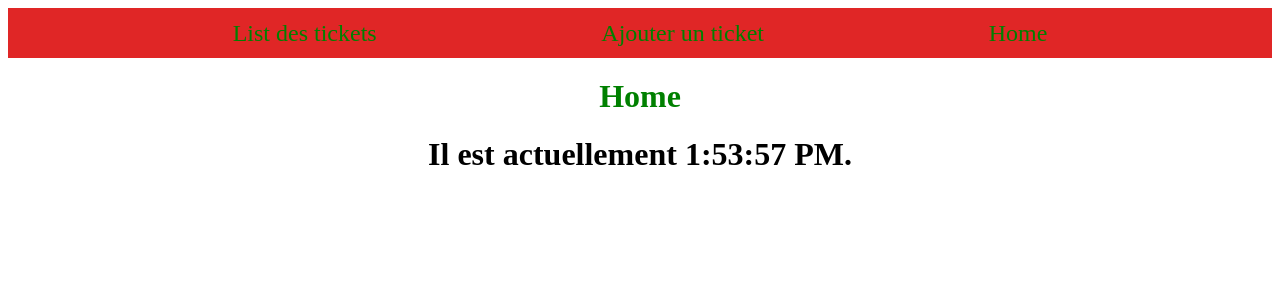
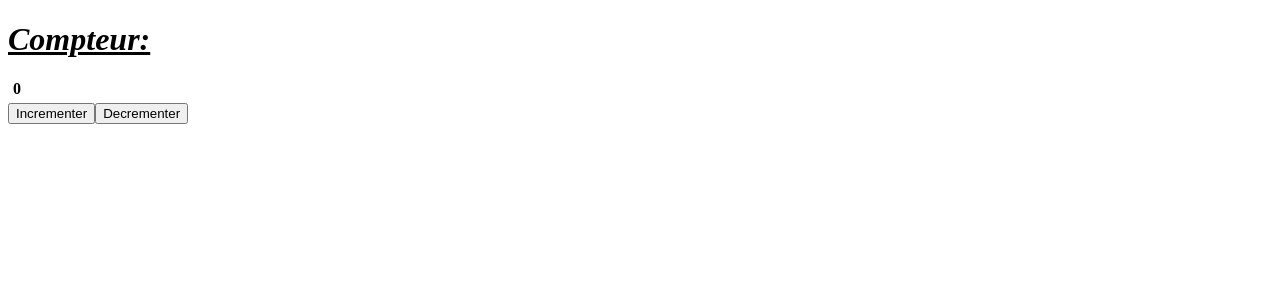
Before and after one commit to SIMO-257/REACT, a React (Vite) app: page / in a window 1280 px wide. Shown: the top 300 px of the page. Built offline with nearby package versions, Linux system fonts and the light colour scheme; data requests are answered from the project's data file.

Commit message:
Redux toolkit + compteur tp

```diff
--- a/src/APP_API .jsx
+++ b/src/APP_API .jsx
@@ -4,8 +4,8 @@ import axios from "axios";
 import TicketList from "./Controle 2/TicketList";
 import AddTicktForm from "./Controle 2/AddTicketForm";
 import TicktDetails from "./Controle 2/TicketDetails";
-import Nav from "./Nav";
-import Home from "./Home";
+import Nav from "./Controle 2/Nav";
+import Home from "./Controle 2/Home";
 import { Route,Routes,BrowserRouter} from "react-router-dom";
 
 
--- /dev/null
+++ b/src/App2.jsx
@@ -0,0 +1,8 @@
+import Compteur from "./Compteur";
+export default function App2() {
+
+    return (<>
+        <Compteur />
+    </>)
+
+}
--- /dev/null
+++ b/src/Compteur.jsx
@@ -0,0 +1,22 @@
+import { useDispatch, useSelector } from "react-redux";
+import { Incrementer, Decrementer } from "./reducer";
+export default function Compteur() {
+
+    const dispatch = useDispatch();
+    const Compt = useSelector((state) => state.Compteur)
+
+
+    return (<>
+
+        <h1>
+            <i>
+                <u>Compteur:</u>
+            </i>
+        </h1>
+        <h4>{Compt}</h4>
+        <button onClick={() => dispatch(Incrementer(1))}>Incrementer</button>
+        <button onClick={() => dispatch(Decrementer(1))}>Decrementer</button>
+
+
+    </>)
+}
--- a/src/main.jsx
+++ b/src/main.jsx
@@ -12,13 +12,14 @@ import './CSS/Controle.css';
 
 
 // import App from './App.jsx'
-import APP_API from './APP_API ';
+// mport APP_API from './APP_API ';
+import App2 from './App2';
 // import AppExamen from './AppExamen.jsx';
 
 
 
 createRoot(document.getElementById('root')).render(
   <Provider store={store}>
-    <APP_API/>
+    <App2/>
   </Provider>,
 )
--- a/src/reducer.js
+++ b/src/reducer.js
@@ -1,4 +1,39 @@
-const initialState = {
+import { createSlice } from "@reduxjs/toolkit";
+
+const ticketsSlice = createSlice({
+    name: "tickets",
+    initialState: [],
+    reducers: {
+        Ajouter(state, action) {
+            state.push(action.payload)
+        },
+        Supprimer(state, action) {
+            return state.filter(t => t.id != action.payload)
+        },
+        Modifier(state, action) {
+            return state.map(t => t.id == action.payload.id ? action.payload : t)
+        }
+    }
+
+})
+
+const compteurSlice = createSlice({
+    name: "Compteur",
+    initialState: 0,
+    reducers: {
+        Incrementer(state, action) {
+            return (state += action.payload)
+        },
+        Decrementer(state, action) {
+            return (state -= action.payload)
+        }
+    }
+
+})
+export const { Incrementer, Decrementer } = compteurSlice.actions
+export default compteurSlice.reducer;
+
+/* const initialState = {
     tickets: []
 }
 
@@ -15,4 +50,4 @@ const Reducer = (state = initialState, action) => {
         default: return (state)
     }
 }
-export default Reducer;
+export default Reducer; */
--- a/src/store.js
+++ b/src/store.js
@@ -1,4 +1,21 @@
-import { createStore } from 'redux';
+import { configureStore } from "@reduxjs/toolkit";
+import compteurReducer from './reducer';
+
+const store = configureStore({
+
+  reducer: {
+
+    Compteur: compteurReducer
+
+  }
+
+})
+
+export default store;
+
+
+
+/* import { createStore } from 'redux';
 import Reducer from './reducer';
 
 // <---------------------REDUCER-------------------> //
@@ -7,4 +24,4 @@ const store = createStore(Reducer);
 
 // <---------------------EXPORT-------------------> //
 
-export default store;
+export default store; */
```
Also changed, not shown: src/Controle 2/Home.jsx (renamed from src/Home.jsx), src/Controle 2/Nav.jsx (renamed from src/Nav.jsx).
